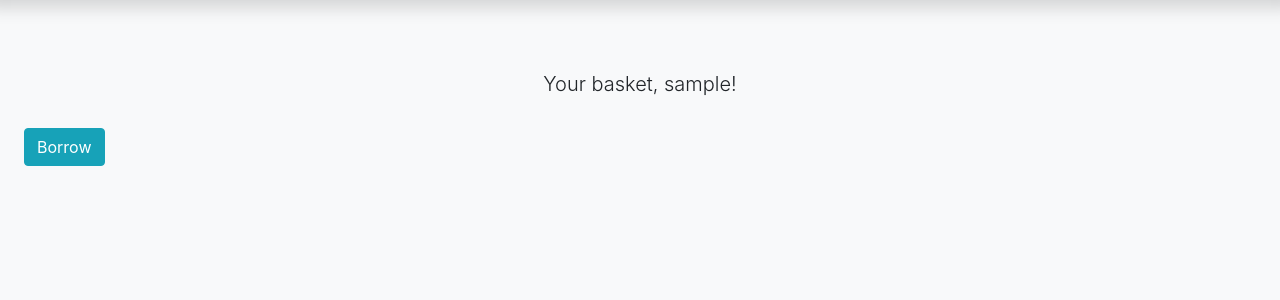
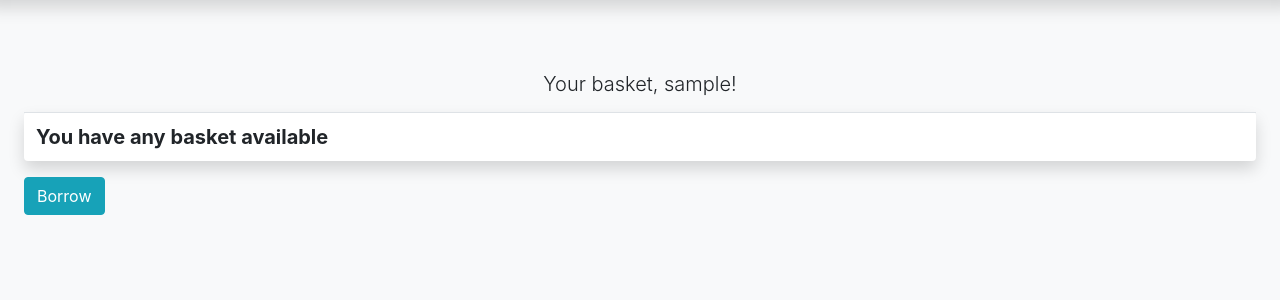
Before and after one commit to gbebenista/django_library, a Django app: a page that uses bookcase/books/templates/books/basketlist.html in a window 1280 px wide. Shown: the part 56-356 px from the top of the page. Run offline with Django 3.2, Linux system fonts and the light colour scheme; the visitor is signed in with stand-in values (Sample User, id 1); lists and menus that the app fills with data are empty; some libraries are stand-ins or nearby versions.

Commit message:
Add borrowing books

```diff
--- a/bookcase/books/templates/books/basketlist.html
+++ b/bookcase/books/templates/books/basketlist.html
@@ -25,6 +25,7 @@ $('.delete').click(function(){
       }
     });
 });
+
 </script>
 
 {% endblock %}
@@ -43,13 +44,13 @@ $('.delete').click(function(){
         </tr>
         </thead>
         <tbody>
-
         <tr>
             {% for books in object.books.all %}
             <th scope="col">{{books.title}}</th>
             <th scope="col">{{books.author}}</th>
             <th scope="col">{{books.publisher}}</th>
-                <th scope="col"><span class="btn btn-danger delete" data-catid="{{books.id}}"><i class="fa fa-minus-circle"></i></span></th>
+            <th scope="col"><span class="btn btn-danger delete" data-catid="{{books.id}}"><i
+                    class="fa fa-minus-circle"></i></span></th>
         </tr>
                 {% empty %}
                 <tr>
@@ -57,8 +58,12 @@ $('.delete').click(function(){
                 </tr>
         </tbody>
             {% endfor %}
+        {% empty %}
+            <tr>
+                <th scope="col">You have any basket available</th>
+            </tr>
         {% endfor %}
     </table>
-    <p class="btn btn-info borrow">Borrow</p>
+    <a href="{% url 'setloaned' %}" class="btn btn-info borrow">Borrow</a>
 </div>
 {% endblock %}
--- a/bookcase/books/urls.py
+++ b/bookcase/books/urls.py
@@ -11,5 +11,6 @@ urlpatterns = [
     path('detailbook/<pk>', DetailBookView.as_view(), name='detailbook'),
     path('add_to_basket', views.send_to_basket, name='addtobasket'),
     path('basket/user:<pk>', BasketListView.as_view(), name='basketlist'),
-    path("delete_from_basket", views.delete_from_basket, name='deletefrombasket')
+    path("delete_from_basket", views.delete_from_basket, name='deletefrombasket'),
+    path('set_loaned', views.set_book_to_loaned, name="setloaned")
 ]
--- a/bookcase/books/views.py
+++ b/bookcase/books/views.py
@@ -1,10 +1,10 @@
 from django.contrib.auth.mixins import LoginRequiredMixin
 from django.db.models import Q
 from django.http import JsonResponse
+from django.shortcuts import redirect
 from django.urls import reverse_lazy
 from django.views import View
 from django.views.generic import ListView, CreateView, DeleteView, UpdateView, DetailView, TemplateView
-
 from books.forms import CreateBookForm, UpdateBookForm
 from books.models import Book, UserBasket
 from users.models import CustomUser
@@ -26,18 +26,18 @@
         return object_list.order_by('title')
 
 
-# class AddCartView(View):
-#     model = Book
+# class SendToBasketView(View):
+
 
 def send_to_basket(request):
-    b = Book.objects.get(id=request.POST.get('book_id'))
+    book = Book.objects.get(id=request.POST.get('book_id'))
     basket = UserBasket.objects.filter(user_id=request.user).first()
     if not basket:
         create_basket = UserBasket.objects.create(user_id=request.user)
-        create_basket.books.add(b)
+        create_basket.books.add(book)
         create_basket.save()
         return JsonResponse({"success": True})
-    basket.books.add(b)
+    basket.books.add(book)
     basket.save()
     return JsonResponse({"success": True})
 
@@ -52,14 +52,21 @@
 
 
 def delete_from_basket(request):
-    b = Book.objects.get(id=request.POST.get('book_id'))
+    book = Book.objects.get(id=request.POST.get('book_id'))
     basket = UserBasket.objects.get(user_id=request.user)
-    basket.books.remove(b)
+    basket.books.remove(book)
     return JsonResponse({"success": True})
 
 
 def set_book_to_loaned(request):
     basket = UserBasket.objects.get(user_id=request.user)
+    for b in basket.books.all():
+        book = Book.objects.get(id=b.id)
+        book.is_loaned = True
+        book.loaner_user = request.user
+        book.save()
+    basket.delete()
+    return redirect("bookslist")
 
 
 class CreationBookView(CreateView):
```
Lines whose indentation alone changed are shown as unchanged.
